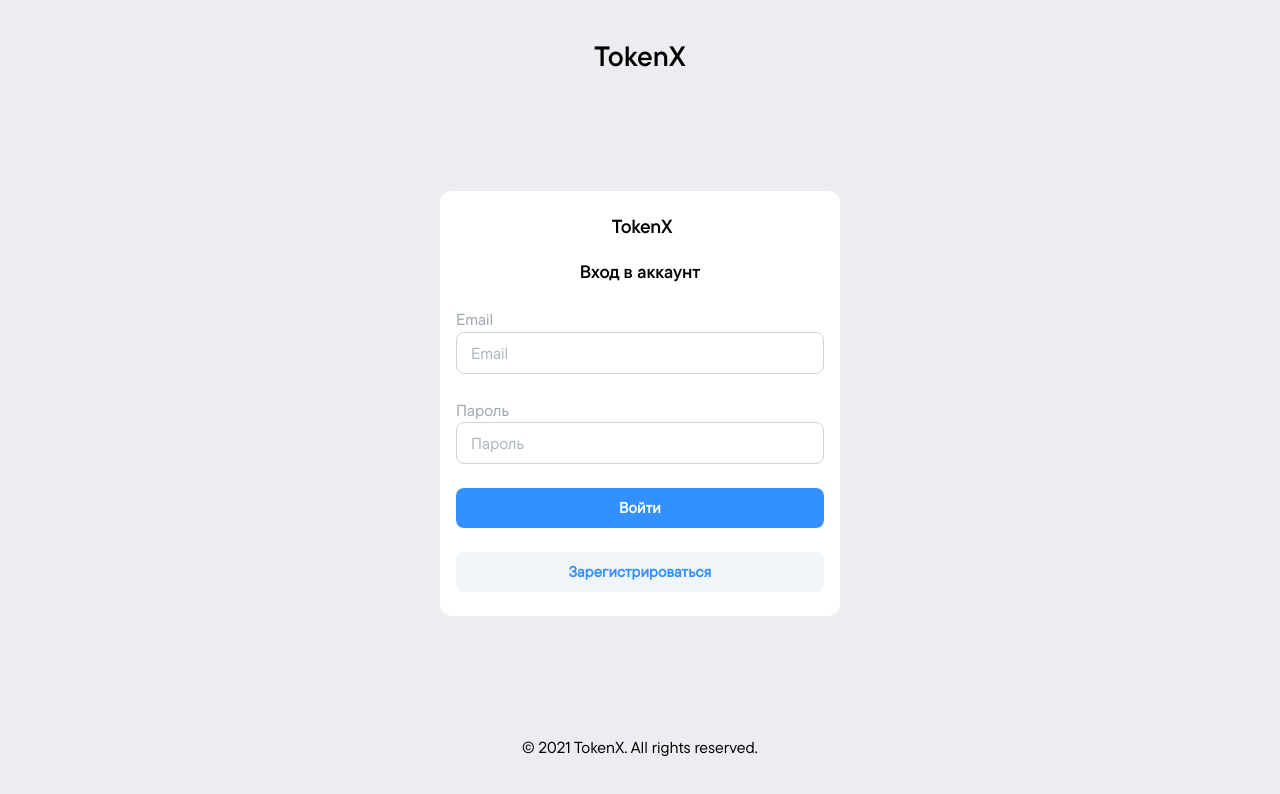
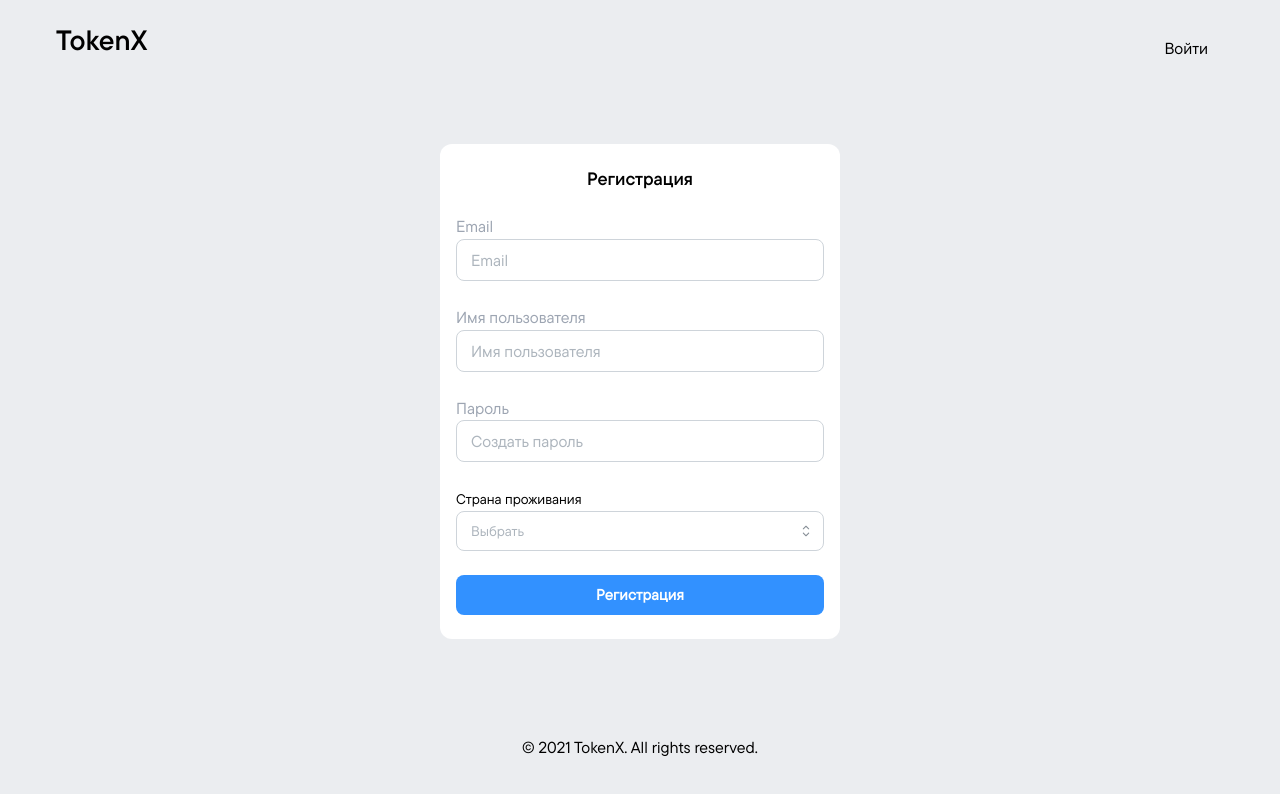
Before and after one commit to arman-bolatuly/tokens, a React (Vite) app: page /registration in a window 1280 px wide. Shown: the top 794 px of the page. Built offline with nearby package versions, Linux system fonts and the light colour scheme; no server answers.

Commit message:
registration layout

```diff
--- a/src/pages/Registration/index.tsx
+++ b/src/pages/Registration/index.tsx
@@ -2,7 +2,7 @@
 // import { useNavigate } from 'react-router-dom'
 // import { useForm } from 'react-hook-form'
 // import { useMutation, useQuery } from '@tanstack/react-query'
-import { Text, Title, TextInput, Button } from '@mantine/core'
+import { Text, Title, TextInput, Button, Select, Anchor } from '@mantine/core'
 // import { useSnapshot } from 'valtio'
 
 // import { getAccount, login } from '../../apiService/auth'
@@ -67,21 +67,24 @@ const Registration = () => {
 
   return (
     <div className="flex flex-col justify-between items-center h-screen p-10 bg-[#EBEDF0]">
-      <Title order={2} mb={24}>
-        TokenX
-      </Title>
+
+      <header className="flex justify-between w-full" style={{ marginTop: '-16px' }}>
+        <Title order={2} mb={16} className="ml-4">
+          TokenX
+        </Title>
+        <Anchor
+          href=""
+          className="mr-4 self-center border border-gray-400 px-4 py-2 rounded-md hover:bg-blue-100"
+          style={{ textDecoration: 'none', color: 'black' }}
+           >
+          Войти
+        </Anchor>
+      </header>
 
       <div className="flex flex-col space-y-6 w-[400px] bg-[#FFFFFF] py-6 px-4 rounded-xl">
-        <div className="flex items-center mx-auto">
-          {/* <LogoIcon /> */}
-
-          <span className="text-[19px] font-bold leading-[22px] tracking-[-0.32px] ml-1">
-            TokenX
-          </span>
-        </div>
 
         <Title order={5} className="text-center">
-          Вход в аккаунт
+        Регистрация
         </Title>
 
         <form
@@ -98,18 +101,38 @@ const Registration = () => {
           />
 
           <TextInput
+            label="Имя пользователя"
+            // {...register('password', {
+            //   required: 'Пароль не должен быть пустым',
+            // })}
+            placeholder="Имя пользователя"
+          />
+
+          <TextInput
             label="Пароль"
             // {...register('password', {
             //   required: 'Пароль не должен быть пустым',
             // })}
-            placeholder="Пароль"
-            type="password"
+            placeholder="Создать пароль"
+            type="Password"
             // error={errors?.password && `${errors?.password?.message}`}
           />
 
-          <Button type="submit">Войти</Button>
+          <Select
+            label="Страна проживания"
+            placeholder="Выбрать"
+            data={[
+              { value: 'usa', label: 'United States' },
+              { value: 'uk', label: 'United Kingdom' },
+              { value: 'france', label: 'France' },
+              { value: 'germany', label: 'Germany' },
+              { value: 'russia', label: 'Russia' },
+              { value: 'china', label: 'China' },
+            ]}
+          />
 
-          <Button variant="light">Зарегистрироваться</Button>
+          <Button type="submit">Регистрация</Button>
+
         </form>
       </div>
 
```
